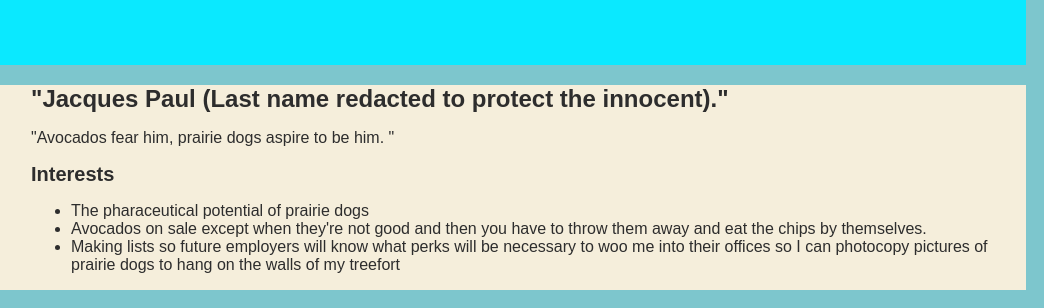
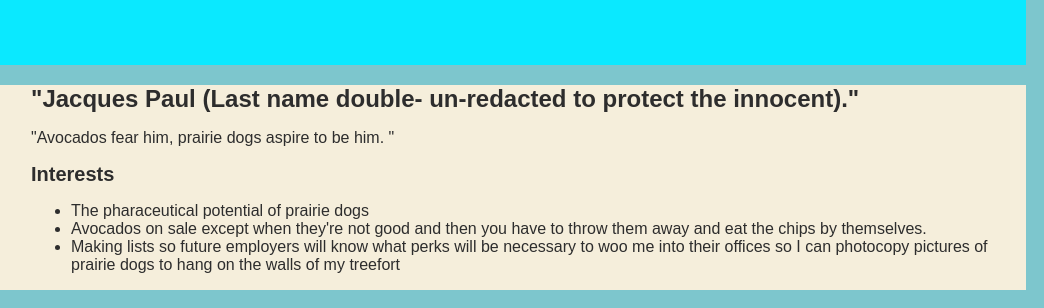
Before and after one commit to jmetev1/jmetev1.github.io, a plain HTML site: page index.html in a window 1280 px wide. Shown: the part 141-449 px from the top of the page, 236-1280 px from the left. Drawn offline with Linux system fonts and the light colour scheme.

Commit message:
Update index.html

```diff
--- a/index.html
+++ b/index.html
@@ -86,7 +86,7 @@
 
                 </div>
                 <div class="content">
-                    <header>"Jacques Paul (Last name redacted to protect the innocent)."</header>
+                    <header>"Jacques Paul (Last name double- un-redacted to protect the innocent)."</header>
                     <p>"Avocados fear him, prairie dogs aspire to be him. "</p>
                     <section class="interests">
                         <header>Interests</header>
```
